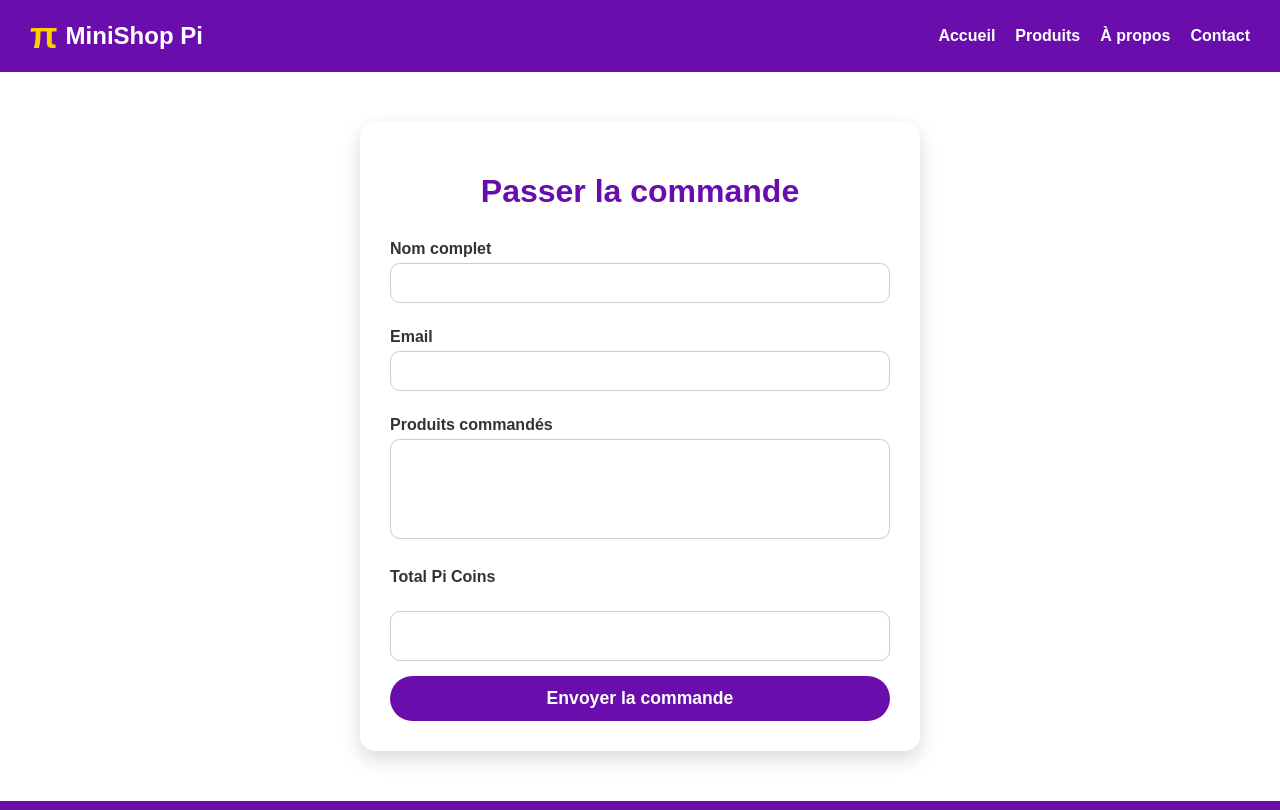
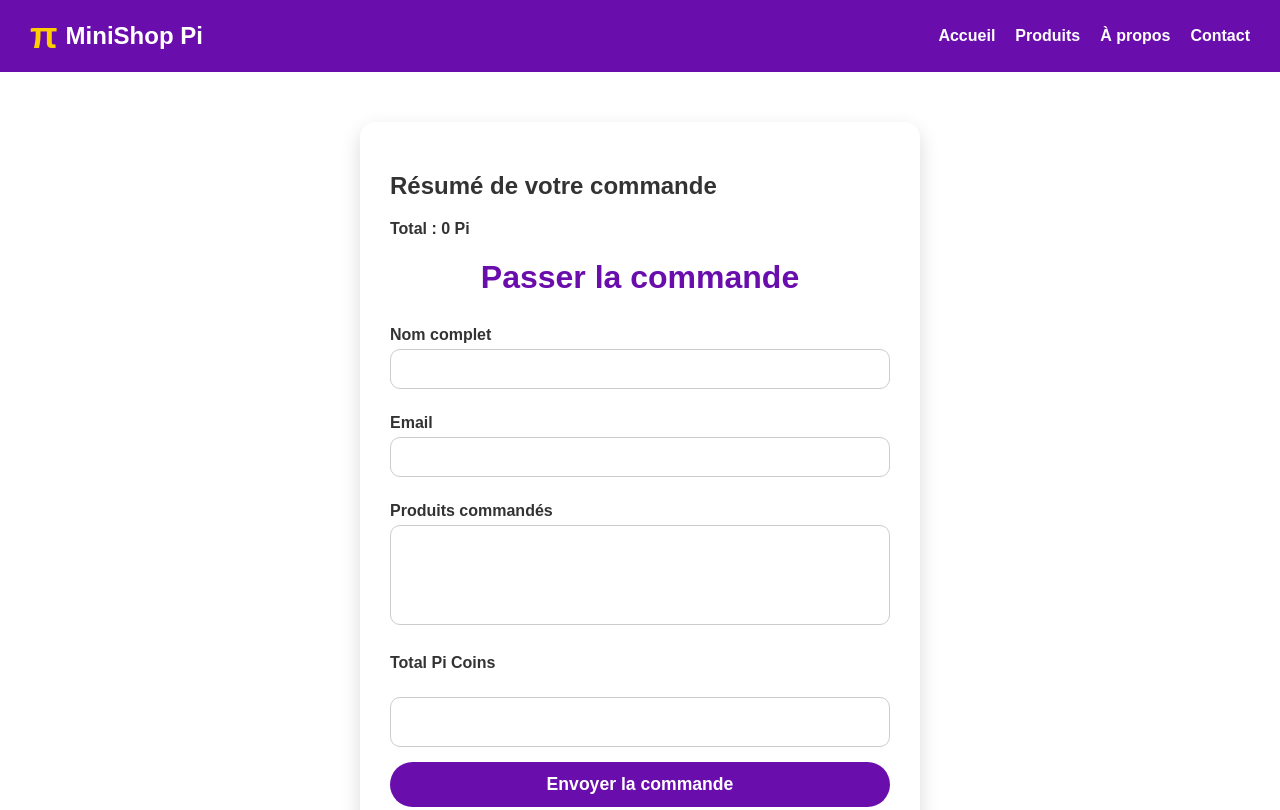
Before and after one commit to soguzman667/pi-minishop-site, a plain HTML site: page checkout.html in a window 1280 px wide. Shown: the top 810 px of the page. Drawn offline with Linux system fonts and the light colour scheme.

Commit message:
Update checkout.html

```diff
--- a/checkout.html
+++ b/checkout.html
@@ -22,6 +22,12 @@
   </header>
 
   <main class="checkout">
+  <div id="order-summary" class="order-summary">
+  <h2>Résumé de votre commande</h2>
+  <div id="summary-items"></div>
+  <p id="summary-total"><strong>Total : 0 Pi</strong></p>
+</div>
+
     <h1>Passer la commande</h1>
     <form id="checkout-form">
       <label>Nom complet</label>
```
